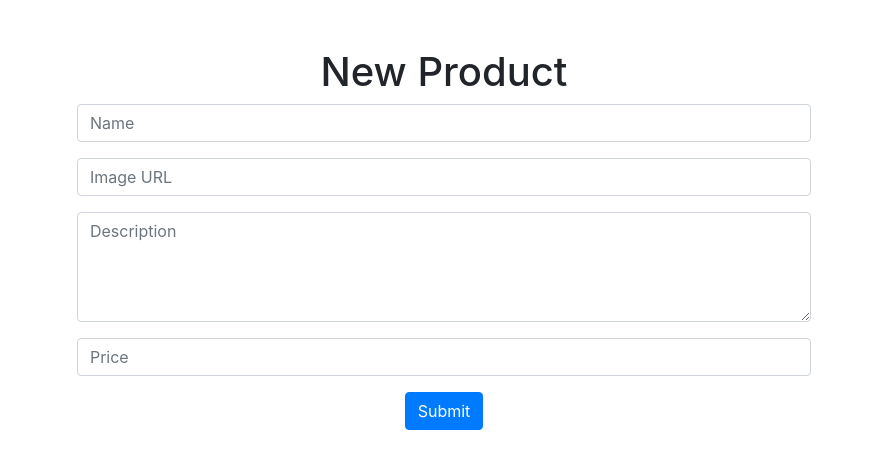
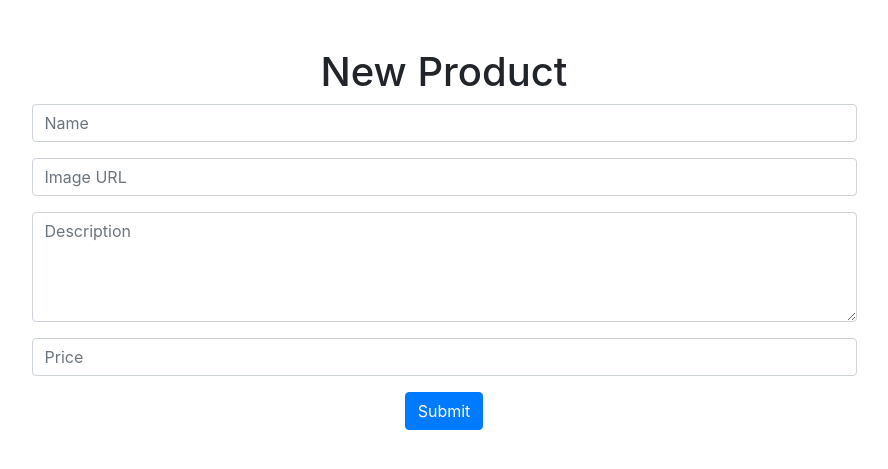
Before and after one commit to pas-trop-de-zele/little-maruko, a Node server app: page /teas/new in a window 1280 px wide. Shown: the part 56-525 px from the top of the page, without its empty margins (196-1084 px from the left). Run offline with Node 20, Linux system fonts and the light colour scheme; the visitor is signed in with stand-in values (Sample User, id 1); some libraries are stand-ins or nearby versions.

Commit message:
Adjust grid for smaller screen size

```diff
--- a/views/teas/new.ejs
+++ b/views/teas/new.ejs
@@ -1,33 +1,34 @@
 <%- include("../partials/header") %>
+<div class="container">
     <h1 class="display-5 text-center mt-5">New Product</h1>
 
     <form action="/teas" method="POST">
         <div class="form-group row justify-content-center">
-        <div class="col-7">
+            <div class="col-9">
                 <input name="tea[name]" nametype="text" class="form-control" id="teaName" placeholder="Name">
             </div>
         </div>
         <div class="form-group row justify-content-center">
-        <div class="col-7">
+            <div class="col-9">
                 <input name="tea[image]" type="text" class="form-control" id="image" placeholder="Image URL">
             </div>
         </div>
         <div class="form-group row justify-content-center">
-        <div class="col-7">
+            <div class="col-9">
                 <textarea name="tea[description]" class="form-control" id="description" placeholder="Description" rows="4"></textarea>
             </div>
         </div>
         <div class="form-group row justify-content-center">
-        <div class="col-7">
+            <div class="col-9">
                 <input name="tea[price]" type="number" class="form-control" id="price" placeholder="Price">
             </div>
         </div>
         <div class="form-group row justify-content-center">
-        <div class="col-7 text-center">
+            <div class="col-9 text-center">
                 <button type="submit" class="btn btn-primary">Submit</button>
             </div>
         </div>
 
     </form>
-
+</div>
 <%- include("../partials/footer") %>
--- a/views/teas/teas.ejs
+++ b/views/teas/teas.ejs
@@ -2,7 +2,7 @@
 <div class="container">
     <div class="row">
         <% teas.forEach(tea => { %>
-            <div class="col-4 p-3">
+            <div class="col-12 col-md-6 col-lg-4 p-3">
                 <h3><%= tea.name %> </h3>
                 <img class="img-fluid" src=<%= tea.image%> alt="">
                 <p><%= tea.description %></p>
```
Lines whose indentation alone changed are shown as unchanged.
